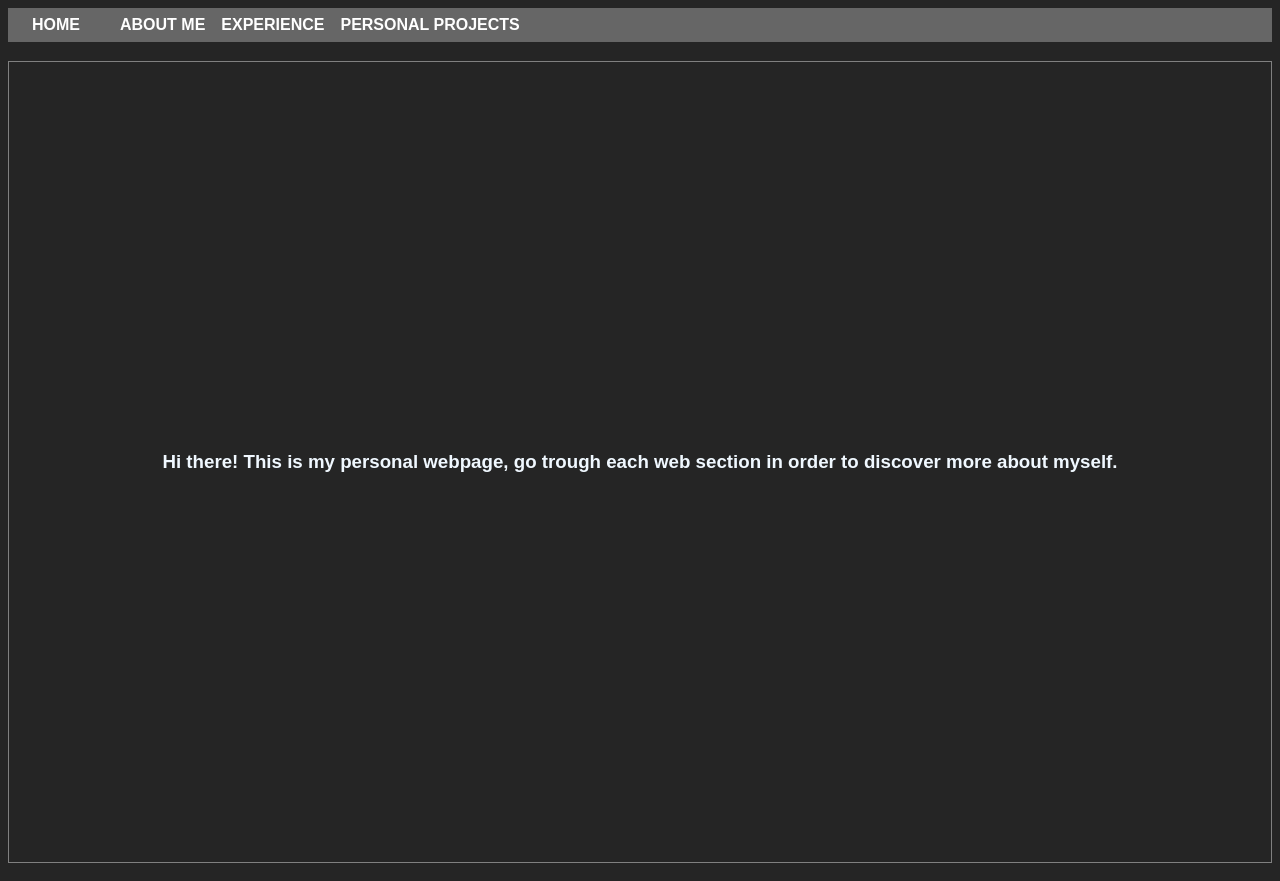
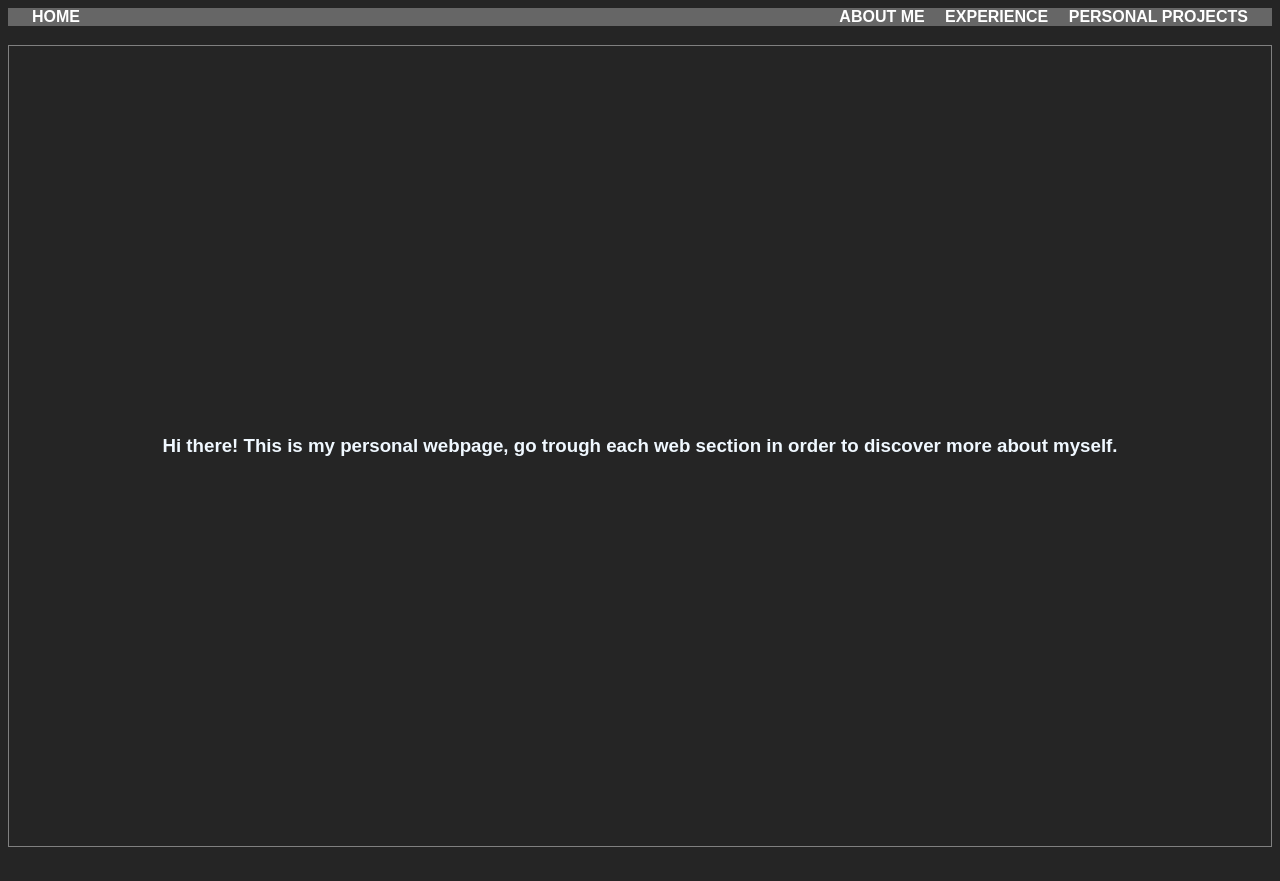
Before and after one commit to AlvaroEditor/personal-webpage, an Astro site: page / in a window 1280 px wide. Built offline with nearby package versions, Linux system fonts and the light colour scheme; Astro itself is replaced by a stand-in of ours.

Commit message:
Right header

```diff
--- a/src/components/Header.astro
+++ b/src/components/Header.astro
@@ -2,9 +2,13 @@
     <div id="logo">
       <a href="/">HOME</a>
     </div>
+
+    <div id="right">
     <a href="/Aboutme">ABOUT ME</a>
     <a href="/Experience">EXPERIENCE</a>
     <a href="/Personal_projects">PERSONAL PROJECTS</a>
+  </div>
+
   </header>
   <style>
     header {
@@ -17,12 +21,14 @@
       padding-right: 1em;
       font-family: 'Archivo', sans-serif;
       font-weight: 600;
+      justify-content: space-between;
 
     }
     #logo {
       margin-right: 1.5em;
     }
-    header a {
+
+    div a {
 
       padding-left: 0.5em;
       padding-right: 0.5em;
@@ -31,6 +37,7 @@
       border-bottom: 3px solid transparent;
       padding: 0.5em;
       padding-bottom: 0.3em;
+
     }
     header a:hover {
       border-bottom: 3px solid rgb(255, 255, 255);
```
